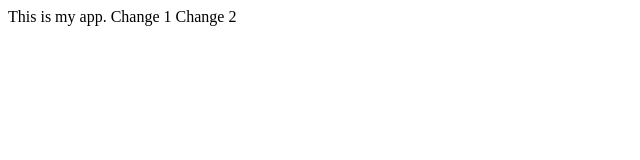
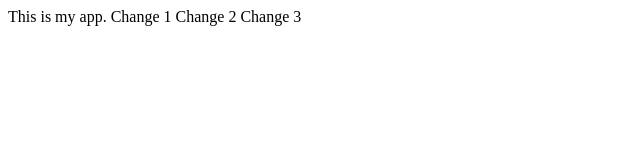
Before and after one commit to yunfeibai123/app_sample, a plain HTML site: page index.html in a window 1280 px wide. Shown: the full height of the page, 0-640 px from the left. Drawn offline with Linux system fonts and the light colour scheme.

Commit message:
Second commit

```diff
--- a/index.html
+++ b/index.html
@@ -3,5 +3,6 @@
         This is my app.
         Change 1
         Change 2
+        Change 3
     </body>
 </html>
```
